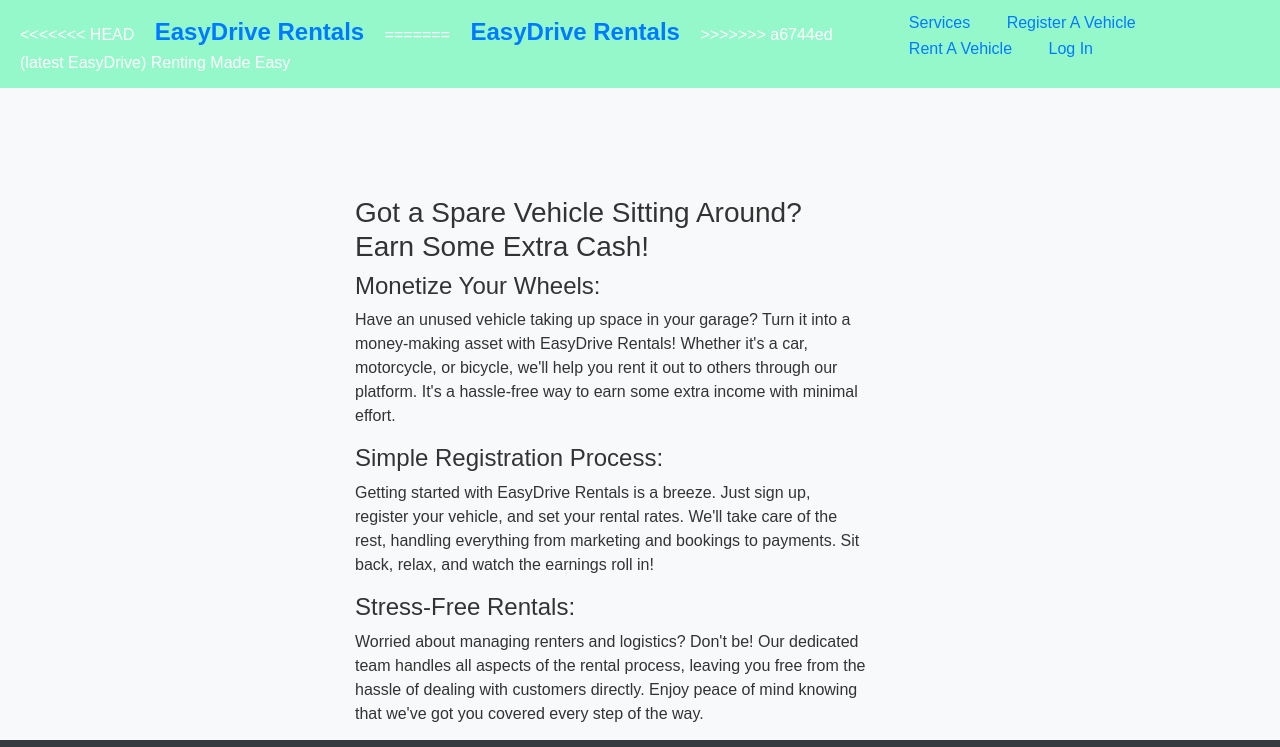
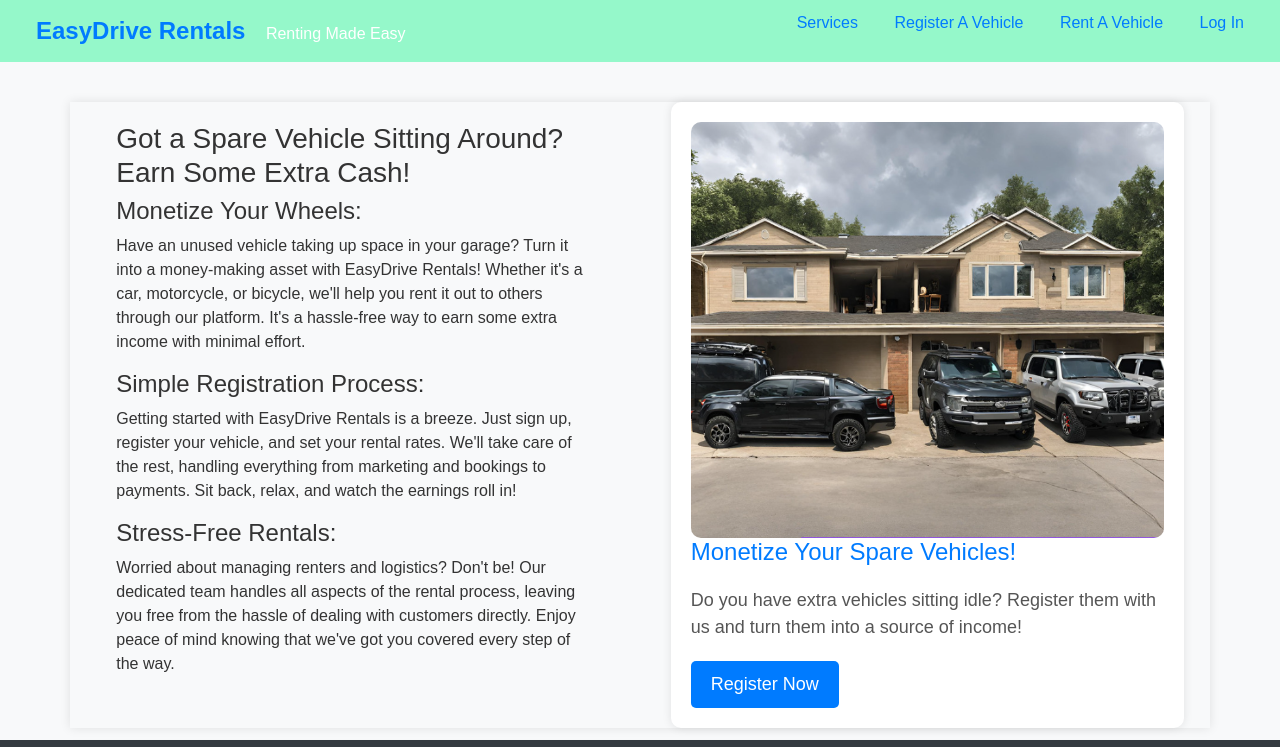
Before and after one commit to Boora-Raman/EasyDrive-Rentals, a plain HTML site: page Services.html in a window 1280 px wide. Shown: the top 747 px of the page. Drawn offline with nearby package versions, Linux system fonts and the light colour scheme.

Commit message:
Latest Style Update

```diff
--- a/About.css
+++ b/About.css
@@ -2,12 +2,6 @@ body {
     font-family: Arial, sans-serif;
     margin: 0;
     padding: 0;
-<<<<<<< HEAD
-}
-
-nav {
-    background-color: #333;
-=======
     background-color: #f8f9fa;
     color: #333;
 }
@@ -16,135 +10,25 @@ nav {
     box-shadow: 0px 0px 10px rgba(0, 0, 0, 0.1);
     margin-bottom: 20px;
 }
-.service-details {
+
+.service-details, .service {
     text-align: left;
-    margin-top: 6%;
     display: inline-block;
     vertical-align: top;
-    width: 45%; /* Adjust the width as needed */
-    margin-right: 5%; /* Adjust the spacing between divs */
-}
-.service {
-    display: inline-block;
-    vertical-align: top;
-    width: 45%; /* Adjust the width as needed */
-}
-.service img {
-    max-width: 100%;
 }
 
-nav {
-    background-color: #95f8ca;
->>>>>>> a6744ed (latest EasyDrive)
-    color: #fff;
-    padding: 10px 20px;
-    display: flex;
-    justify-content: space-between;
-    align-items: center;
-<<<<<<< HEAD
-}
-
-.icon-title {
-    display: flex;
-    align-items: center;
-}
-
-button {
-=======
-    list-style-type: none;
-}
-
-nav .main {
-    font-size: 24px;
-    font-weight: bold;
-}
-
-nav button {
-    margin: 0 10px;
-    font-size: 16px;
->>>>>>> a6744ed (latest EasyDrive)
-    background-color: transparent;
-    border: none;
-    color: #fff;
-    cursor: pointer;
-<<<<<<< HEAD
-    margin-left: 20px;
-    font-size: 16px;
-}
-
-button.main {
-    font-weight: bold;
-    font-size: 20px;
-}
-
-.right button {
-    margin-left: 0;
-}
-
-.about-section {
-    padding: 50px 20px;
-}
-
-.container {
-    max-width: 1200px;
-    margin: auto;
-}
-
-h2, h3 {
-    color: #333;
-}
-
-h3 {
-    margin-top: 30px;
-}
-
-footer {
-    background-color: #333;
-    color: #fff;
-    text-align: center;
-    padding: 20px 0;
-}
-
-footer p {
-    margin: 0;
-}
-
-.flex-container {
-    display: flex;
-    flex-wrap: wrap;
-    justify-content: space-between;
-    align-items: flex-start;
-}
-
-.content {
-    flex-basis: 70%;
-}
-
-.image {
-    flex-basis: 25%;
-}
-
-.image img {
-    max-width: 100%;
-    height: auto;
-=======
-}
-
-nav .right {
-    margin-left: auto;
-}
-
-section {
-    padding: 40px;
-    text-align: center;
+.service-details {
+    width: 45%;
+    margin-right: 5%;
+    padding: 20px;
 }
 
 .service {
-    margin-top: 25px;
-    margin-bottom:10px;
-    border-radius: 35px;
-    padding: 15px;
+    width: 45%;
+    padding: 20px;
     box-shadow: 0 0 10px rgba(0, 0, 0, 0.1);
+    border-radius: 10px;
+    background-color: #fff;
     transition: transform 0.3s ease;
 }
 
@@ -155,7 +39,8 @@ section {
 .service img {
     max-width: 100%;
     border-radius: 10px;
-    margin-bottom: 20px;
+    float: right;
+    margin-left: 20px;
 }
 
 .service h3 {
@@ -167,6 +52,7 @@ section {
 .service p {
     font-size: 18px;
     margin-bottom: 20px;
+    color: #555; /* Adjusted text color */
 }
 
 .service button {
@@ -184,6 +70,39 @@ section {
     background-color: #0056b3;
 }
 
+nav {
+    background-color: #95f8ca;
+    color: #fff;
+    padding: 10px 20px;
+    display: flex;
+    justify-content: space-between;
+    align-items: center;
+    list-style-type: none;
+}
+
+nav .main {
+    font-size: 24px;
+    font-weight: bold;
+}
+
+nav button {
+    margin: 0 10px;
+    font-size: 16px;
+    background-color: transparent;
+    border: none;
+    color: #fff;
+    cursor: pointer;
+}
+
+nav .right {
+    margin-left: auto;
+}
+
+section {
+    padding: 40px;
+    text-align: center;
+}
+
 footer {
     background-color: #343a40;
     color: #fff;
@@ -192,5 +111,4 @@ footer {
     position: fixed;
     bottom: 0;
     width: 100%;
->>>>>>> a6744ed (latest EasyDrive)
 }
--- a/Services.css
+++ b/Services.css
@@ -7,33 +7,67 @@ body {
 }
 
 .service-container {
-<<<<<<< HEAD
-    box-shadow: 0px 0px 10px rgba(0, 0, 0, 0.1); /* Shadow effect */
-    margin-bottom: 20px; /* Add some margin for spacing */
-=======
     box-shadow: 0px 0px 10px rgba(0, 0, 0, 0.1);
     margin-bottom: 20px;
->>>>>>> a6744ed (latest EasyDrive)
 }
-.service-details {
+
+.service-details, .service {
     text-align: left;
-    margin-top: 6%;
     display: inline-block;
     vertical-align: top;
-    width: 45%; /* Adjust the width as needed */
-    margin-right: 5%; /* Adjust the spacing between divs */
 }
+
+.service-details {
+    width: 45%;
+    margin-right: 5%;
+    padding: 20px;
+}
+
 .service {
-<<<<<<< HEAD
-    display: inline-block;
-    vertical-align: top;
-    width: 45%; /* Adjust the width as needed */
-=======
+    width: 45%;
+    padding: 20px;
+    box-shadow: 0 0 10px rgba(0, 0, 0, 0.1);
+    border-radius: 10px;
+    background-color: #fff;
+    transition: transform 0.3s ease;
+}
 
->>>>>>> a6744ed (latest EasyDrive)
+.service:hover {
+    transform: translateY(-5px);
 }
+
 .service img {
     max-width: 100%;
+    border-radius: 10px;
+    float: right;
+    margin-left: 20px;
+}
+
+.service h3 {
+    font-size: 24px;
+    margin-bottom: 20px;
+    color: #007bff;
+}
+
+.service p {
+    font-size: 18px;
+    margin-bottom: 20px;
+    color: #555; /* Adjusted text color */
+}
+
+.service button {
+    font-size: 18px;
+    background-color: #007bff;
+    border: none;
+    border-radius: 5px;
+    padding: 10px 20px;
+    color: #fff;
+    cursor: pointer;
+    transition: background-color 0.3s ease;
+}
+
+.service button:hover {
+    background-color: #0056b3;
 }
 
 nav {
@@ -69,58 +103,6 @@ section {
     text-align: center;
 }
 
-.service {
-<<<<<<< HEAD
-    margin-top: 25px;
-=======
-    display: inline-block;
-    vertical-align: top;
-    width: 45%; /* Adjust the width as needed */
-    margin-top: 65px;
->>>>>>> a6744ed (latest EasyDrive)
-    margin-bottom:10px;
-    border-radius: 35px;
-    padding: 15px;
-    box-shadow: 0 0 10px rgba(0, 0, 0, 0.1);
-    transition: transform 0.3s ease;
-}
-
-.service:hover {
-    transform: translateY(-5px);
-}
-
-.service img {
-    max-width: 100%;
-    border-radius: 10px;
-    margin-bottom: 20px;
-}
-
-.service h3 {
-    font-size: 24px;
-    margin-bottom: 20px;
-    color: #007bff;
-}
-
-.service p {
-    font-size: 18px;
-    margin-bottom: 20px;
-}
-
-.service button {
-    font-size: 18px;
-    background-color: #007bff;
-    border: none;
-    border-radius: 5px;
-    padding: 10px 20px;
-    color: #fff;
-    cursor: pointer;
-    transition: background-color 0.3s ease;
-}
-
-.service button:hover {
-    background-color: #0056b3;
-}
-
 footer {
     background-color: #343a40;
     color: #fff;
--- a/Services.html
+++ b/Services.html
@@ -5,16 +5,129 @@
     <meta name="viewport" content="width=device-width, initial-scale=1.0">
     <title>EasyDrive Rentals | Services</title>
     <link rel="stylesheet" href="https://cdnjs.cloudflare.com/ajax/libs/twitter-bootstrap/4.5.3/css/bootstrap.min.css">
-    <link rel="stylesheet" href="Services.css">
+    <!-- <link rel="stylesheet" href="Services.css"> -->
+    <style>
+        /* Add your custom styles here */
+        body {
+            font-family: Arial, sans-serif;
+            margin: 0;
+            padding: 0;
+            background-color: #f8f9fa;
+            color: #333;
+        }
+
+        .service-container {
+            box-shadow: 0px 0px 10px rgba(0, 0, 0, 0.1);
+            margin-bottom: 20px;
+        }
+
+        .service-details, .service {
+            text-align: left;
+            display: inline-block;
+            vertical-align: top;
+        }
+
+        .service-details {
+            width: 45%;
+            margin-right: 5%;
+            padding: 20px;
+        }
+
+        .service {
+            width: 45%;
+            padding: 20px;
+            box-shadow: 0 0 10px rgba(0, 0, 0, 0.1);
+            border-radius: 10px;
+            background-color: #fff;
+            transition: transform 0.3s ease;
+        }
+
+        .service:hover {
+            transform: translateY(-5px);
+        }
+
+        .service img {
+            max-width: 100%;
+            border-radius: 10px;
+            float: right;
+            margin-left: 20px;
+        }
+
+        .service h3 {
+            font-size: 24px;
+            margin-bottom: 20px;
+            color: #007bff;
+        }
+
+        .service p {
+            font-size: 18px;
+            margin-bottom: 20px;
+            color: #555; /* Adjusted text color */
+        }
+
+        .service button {
+            font-size: 18px;
+            background-color: #007bff;
+            border: none;
+            border-radius: 5px;
+            padding: 10px 20px;
+            color: #fff;
+            cursor: pointer;
+            transition: background-color 0.3s ease;
+        }
+
+        .service button:hover {
+            background-color: #0056b3;
+        }
+
+        nav {
+            background-color: #95f8ca;
+            color: #fff;
+            padding: 10px 20px;
+            display: flex;
+            justify-content: space-between;
+            align-items: center;
+            list-style-type: none;
+        }
+
+        nav .main {
+            font-size: 24px;
+            font-weight: bold;
+        }
+
+        nav button {
+            margin: 0 10px;
+            font-size: 16px;
+            background-color: transparent;
+            border: none;
+            color: #fff;
+            cursor: pointer;
+        }
+
+        nav .right {
+            margin-left: auto;
+        }
+
+        section {
+            padding: 40px;
+            text-align: center;
+        }
+
+        footer {
+            background-color: #343a40;
+            color: #fff;
+            padding: 10px 0;
+            text-align: center;
+            position: fixed;
+            bottom: 0;
+            width: 100%;
+        }
+    </style>
 </head>
 <body>
     <nav>
         <div class="icon-title">
-<<<<<<< HEAD
-            <button class="main"> <a href="./index.html"> EasyDrive Rentals </a></button>
-=======
             <button class="main"> <a href="./index.html"> EasyDrive Rentals </a> </button>
->>>>>>> a6744ed (latest EasyDrive)
             <span>Renting Made Easy</span>
         </div>
         <ul class="right">
```
